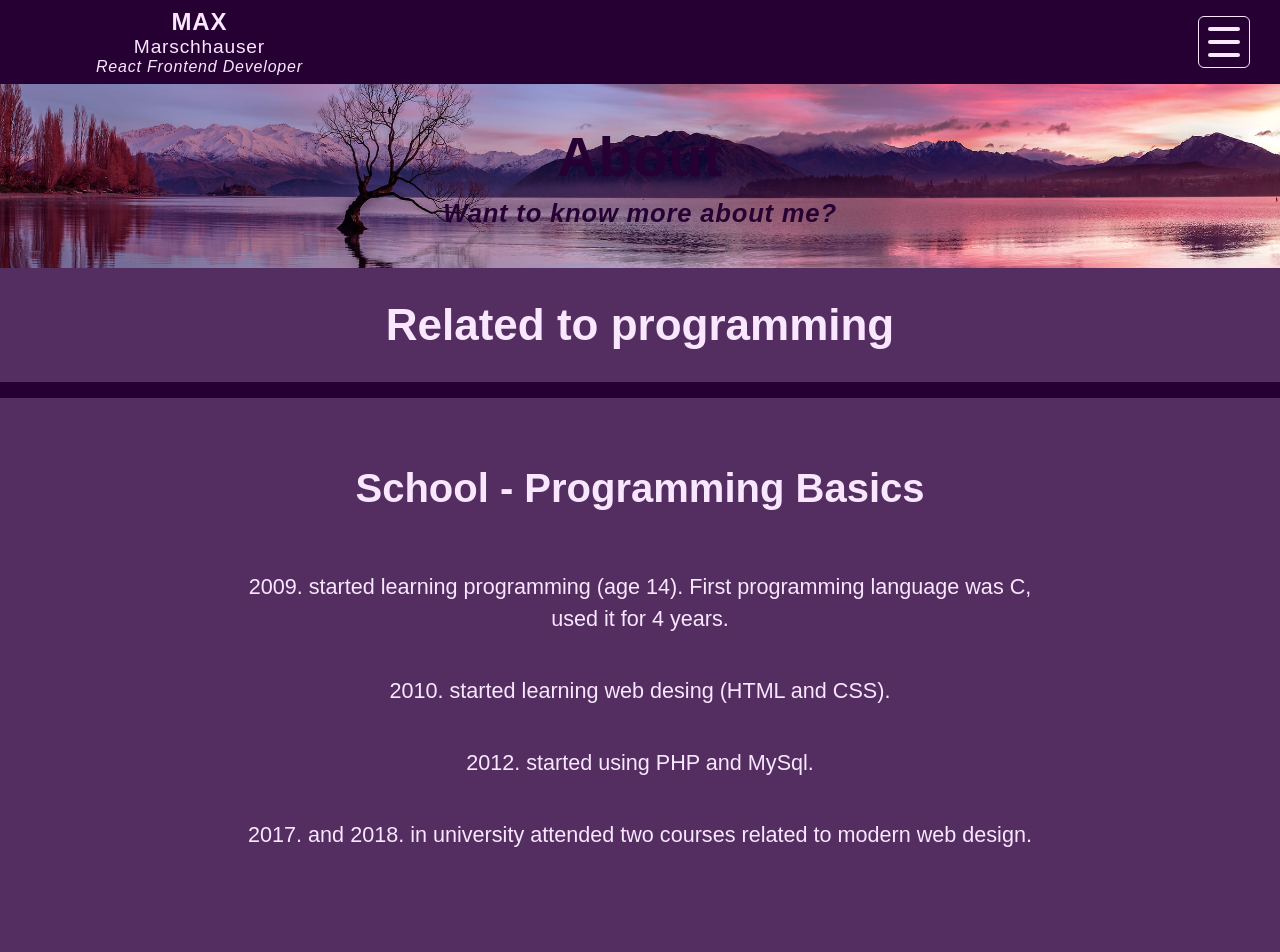
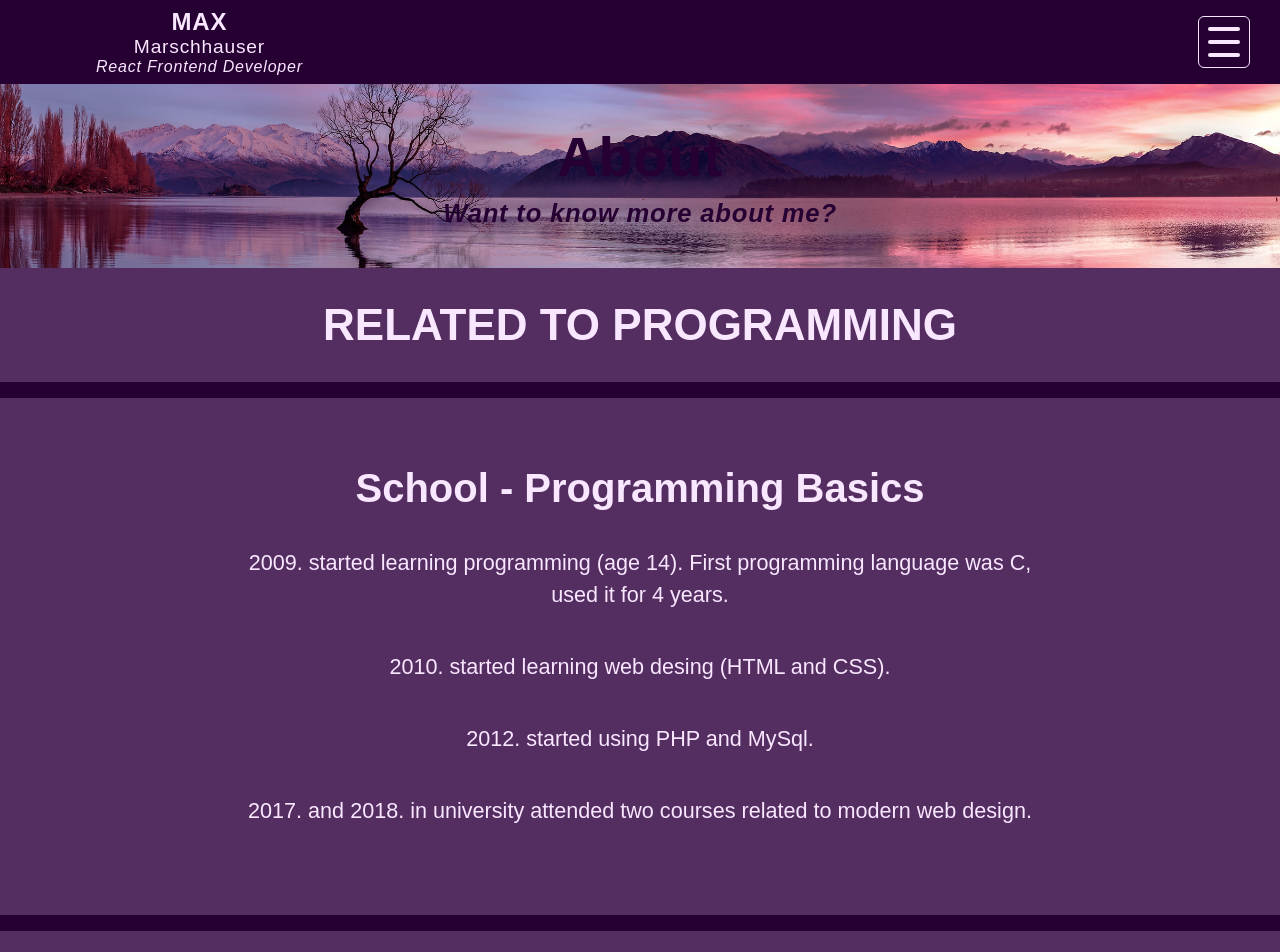
Before and after one commit to max-marschhauser/portfolio, a React (Create React App) app: page /about in a window 1280 px wide. Shown: the top 952 px of the page. Built offline with nearby package versions, Linux system fonts and the light colour scheme.

Commit message:
styled intersection observer on about page

```diff
--- a/src/pages/aboutPage/AboutPage.js
+++ b/src/pages/aboutPage/AboutPage.js
@@ -35,12 +35,12 @@ export default function AboutPage(props) {
 			</h2>
 
 			<main className="aboutPage">
-				<h3>Related to programming</h3>
+				<h3>RELATED TO PROGRAMMING</h3>
 				<section className="aboutPage--articles">
 					<AboutComponent relatedToProgramming={true} />
 				</section>
 
-				<h3>Unrelated to programming</h3>
+				<h3>UNRELATED TO PROGRAMMING</h3>
 				<section className="aboutPage--articles">
 					<AboutComponent relatedToProgramming={false} />
 				</section>
--- a/src/pages/aboutPage/aboutPage.scss
+++ b/src/pages/aboutPage/aboutPage.scss
@@ -14,6 +14,8 @@
 	}
 
 	&--articles {
+		overflow-x: hidden;
+
 		article {
 			margin-block: clamp(0.1rem, 2vh, 1rem);
 			padding-block: clamp(1rem, 7.5vh, 5rem);
@@ -23,6 +25,14 @@
 			opacity: 0;
 
 			transition: all 0.35s ease;
+
+			&:nth-child(2n + 1) {
+				transform: translateX(20vw);
+			}
+
+			&:nth-child(2n) {
+				transform: translateX(-20vw);
+			}
 
 			header {
 				@include abs.mq(1400px, 0px) {
@@ -40,7 +50,7 @@
 			}
 
 			ul {
-				padding-block: clamp(1rem, 4vh, 2rem);
+				padding-block: clamp(0.25rem, 1vh, 2rem);
 
 				list-style: none;
 
@@ -49,9 +59,14 @@
 					padding-block: clamp(0.5rem, 2.5vh, 1.25rem);
 					max-width: 50rem;
 
+					opacity: 0;
+
 					font-size: clamp(1rem, 5vw, 1.35rem);
 					line-height: clamp(1rem, 4vh, 2rem);
 					text-align: center;
+					color: var(--color-light);
+
+					transform: translateY(5vh);
 				}
 			}
 
@@ -83,6 +98,38 @@
 
 		.aboutItemVissible {
 			opacity: 1;
+
+			&:nth-child(n) {
+				transform: translateX(0vw);
+			}
+
+			li {
+				opacity: 1;
+
+				transform: translateY(0vh);
+
+				transition: all 0.35s ease;
+
+				&:nth-child(1) {
+					transition-delay: 1s;
+				}
+
+				&:nth-child(2) {
+					transition-delay: 1.5s;
+				}
+
+				&:nth-child(3) {
+					transition-delay: 2s;
+				}
+
+				&:nth-child(4) {
+					transition-delay: 2.5s;
+				}
+
+				&:nth-child(5) {
+					transition-delay: 3s;
+				}
+			}
 		}
 	}
 }
```
